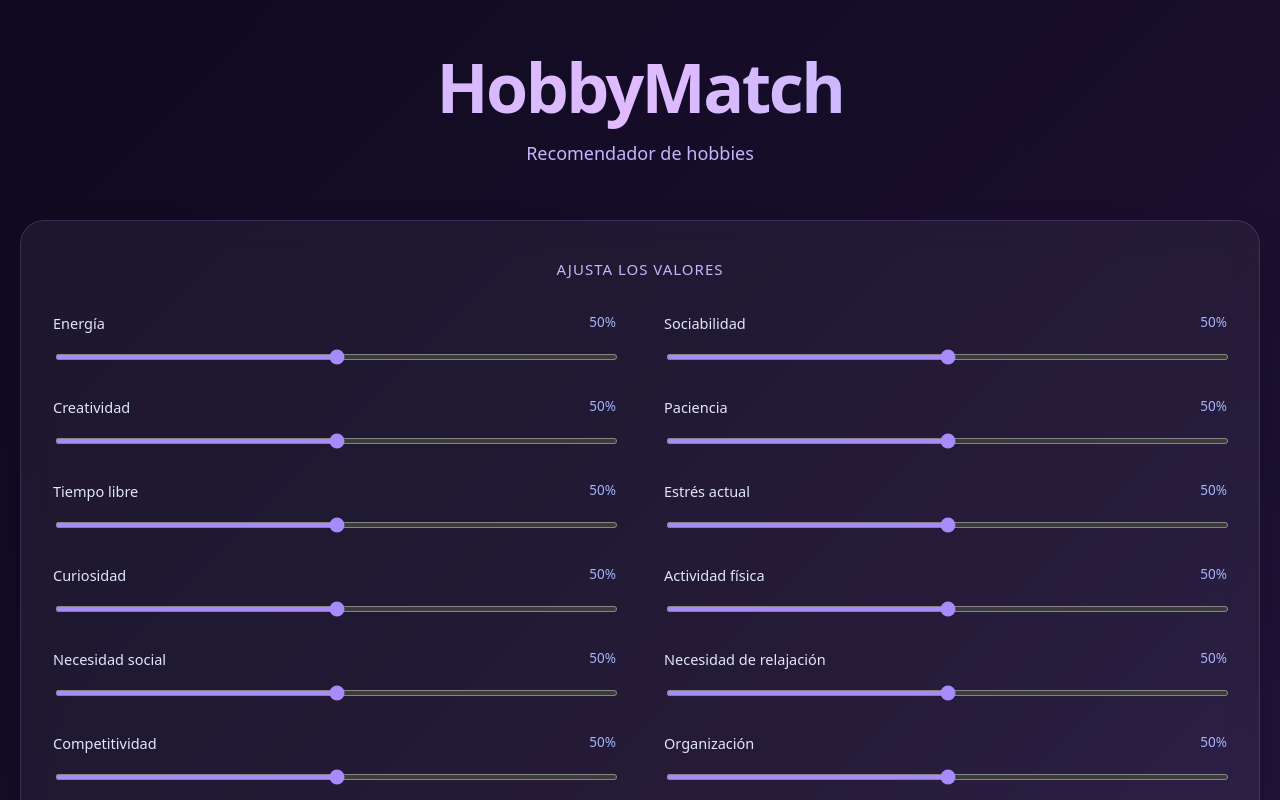
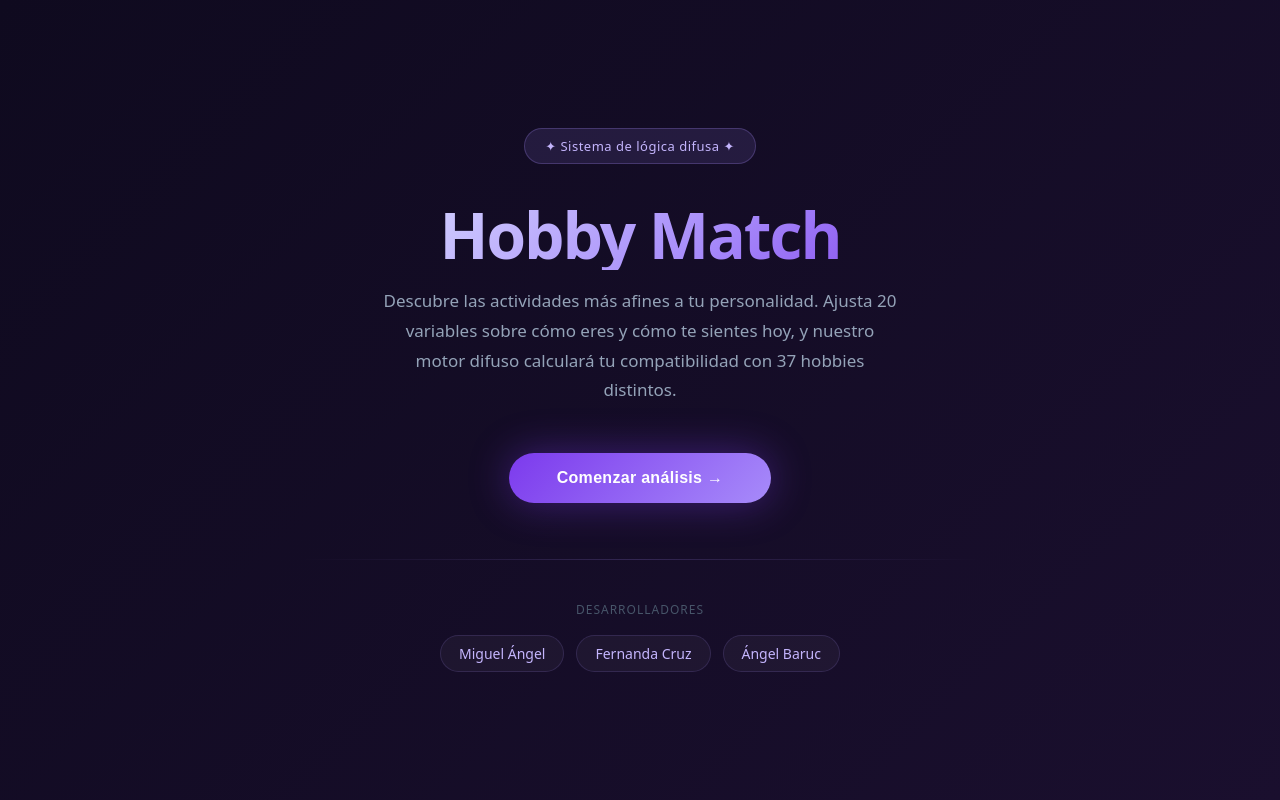
Before and after one commit to Amari05fc/HobbyMatch, a React (Vite) app: page / in a window 1280 px wide. Shown: the top 800 px of the page. Built offline with nearby package versions, Linux system fonts and the light colour scheme.

Commit message:
Add WelcomePage

```diff
--- a/src/App.jsx
+++ b/src/App.jsx
@@ -5,6 +5,7 @@ import {
 } from "recharts";
 import sharedData from "../shared/hobbies.json";
 import "./App.css";
+import WelcomePage from "./WelcomePage";
 
 // Datos compartidos del proyecto, definidos en shared/hobbies.json.
 // VARIABLE_KEYS son las variables que controla el usuario con sliders.
@@ -150,7 +151,7 @@ export default function HobbyRecommender() {
   // Estos valores representan el perfil del usuario en cada dimensión.
   const init = Object.fromEntries(VARIABLE_KEYS.map(k => [k, 0.5]));
   const [sliders, setSliders] = useState(init);
-  const [page, setPage] = useState("main");
+  const [page, setPage] = useState("welcome");
   const [serverTop3, setServerTop3] = useState(null);
   const [backendError, setBackendError] = useState("");
   const [loading, setLoading] = useState(false);
@@ -189,6 +190,10 @@ export default function HobbyRecommender() {
     })),
     [sliders]
   );
+
+  if (page === "welcome") {
+    return <WelcomePage onStart={() => setPage("main")} />;
+  }
 
   if (page === "results") {
     return (
--- /dev/null
+++ b/src/WelcomePage.jsx
@@ -0,0 +1,101 @@
+export default function WelcomePage({ onStart }) {
+  return (
+    <div style={{
+      minHeight: "100vh",
+      background: "linear-gradient(135deg, #0F0A1F 0%, #1A0F2E 100%)",
+      fontFamily: "system-ui, -apple-system, sans-serif",
+      color: "#fff",
+      display: "flex",
+      alignItems: "center",
+      justifyContent: "center",
+      padding: "40px 20px",
+    }}>
+      <div style={{ maxWidth: 680, width: "100%", textAlign: "center" }}>
+
+        {/* Badge */}
+        <div style={{
+          display: "inline-flex", alignItems: "center", gap: 8,
+          background: "rgba(167, 139, 250, 0.12)",
+          border: "1px solid rgba(167, 139, 250, 0.25)",
+          borderRadius: 9999, padding: "8px 20px",
+          color: "#C4B5FD", fontSize: 13, letterSpacing: "0.5px",
+          marginBottom: 36,
+        }}>
+          ✦ Sistema de lógica difusa ✦
+        </div>
+
+        {/* Title */}
+        <h1 style={{
+          fontSize: "clamp(36px, 8vw, 64px)",
+          fontWeight: 700,
+          lineHeight: 1.1,
+          marginBottom: 16,
+          background: "linear-gradient(135deg, #E0E7FF 0%, #A78BFA 60%, #7C3AED 100%)",
+          WebkitBackgroundClip: "text",
+          WebkitTextFillColor: "transparent",
+          backgroundClip: "text",
+        }}>
+          Hobby Match
+        </h1>
+
+        {/* Subtitle / description */}
+        <p style={{
+          fontSize: 17, color: "#94A3B8", lineHeight: 1.75,
+          maxWidth: 520, margin: "0 auto 48px",
+        }}>
+          Descubre las actividades más afines a tu personalidad. Ajusta 20 variables
+          sobre cómo eres y cómo te sientes hoy, y nuestro motor difuso calculará
+          tu compatibilidad con 37 hobbies distintos.
+        </p>
+
+        {/* CTA */}
+        <button
+          onClick={onStart}
+          style={{
+            background: "linear-gradient(135deg, #7C3AED, #A78BFA)",
+            color: "#fff", border: "none", borderRadius: 9999,
+            padding: "16px 48px", fontSize: 16, fontWeight: 600,
+            cursor: "pointer", letterSpacing: "0.3px",
+            boxShadow: "0 0 40px rgba(124, 58, 237, 0.4)",
+            transition: "transform .15s, box-shadow .15s",
+          }}
+          onMouseEnter={e => {
+            e.currentTarget.style.transform = "scale(1.04)";
+            e.currentTarget.style.boxShadow = "0 0 60px rgba(124, 58, 237, 0.6)";
+          }}
+          onMouseLeave={e => {
+            e.currentTarget.style.transform = "scale(1)";
+            e.currentTarget.style.boxShadow = "0 0 40px rgba(124, 58, 237, 0.4)";
+          }}
+        >
+          Comenzar análisis →
+        </button>
+
+        {/* Divider */}
+        <div style={{
+          width: "100%", height: "1px",
+          background: "linear-gradient(90deg, transparent, rgba(167,139,250,0.2), transparent)",
+          margin: "56px 0 40px",
+        }}/>
+
+        {/* Developers */}
+        <p style={{ fontSize: 12, color: "#475569", letterSpacing: "1px", textTransform: "uppercase", marginBottom: 16 }}>
+          Desarrolladores
+        </p>
+        <div style={{ display: "flex", justifyContent: "center", gap: 12, flexWrap: "wrap" }}>
+          {["Miguel Ángel", "Fernanda Cruz", "Ángel Baruc"].map((dev) => (
+            <span key={dev} style={{
+              background: "rgba(255,255,255,0.04)",
+              border: "1px solid rgba(167, 139, 250, 0.15)",
+              borderRadius: 9999, padding: "8px 18px",
+              fontSize: 14, color: "#C4B5FD",
+            }}>
+              {dev}
+            </span>
+          ))}
+        </div>
+
+      </div>
+    </div>
+  );
+}
```
